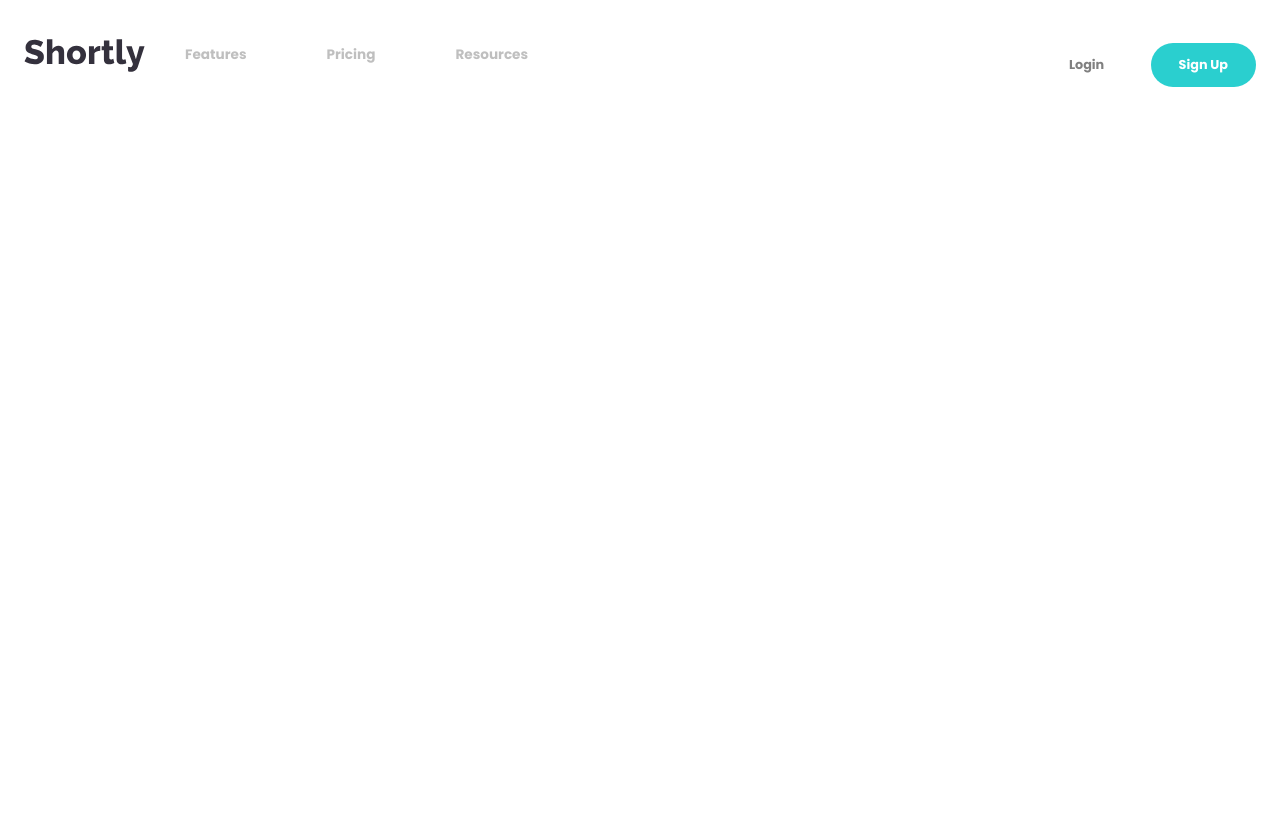
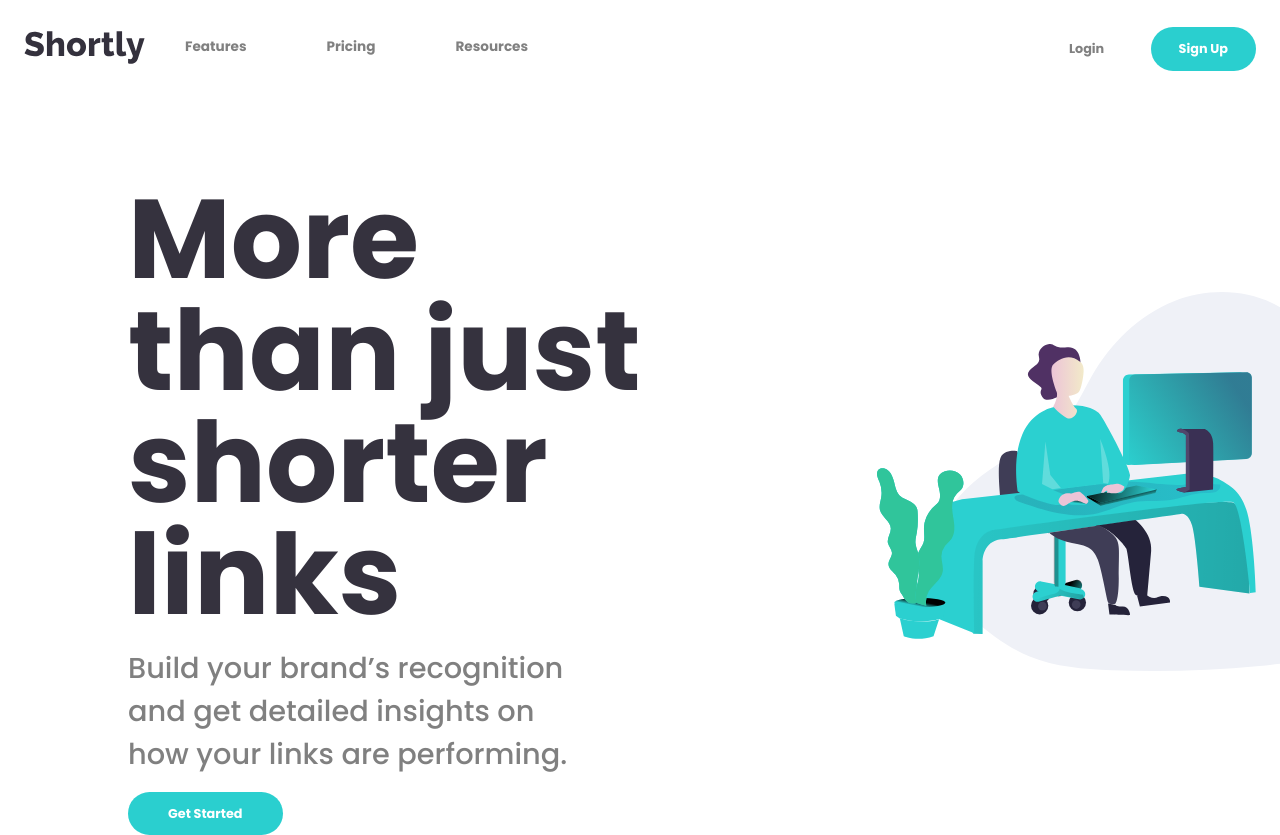
Before and after one commit to AlbertoIJS/url_shortener, a React (Create React App) app: page / in a window 1280 px wide. Before the commit the page ends 800 px from the top, so only its background shows below. Built offline with nearby package versions, Linux system fonts and the light colour scheme; what react-lines-ellipsis would draw is missing.

Commit message:
Fix margin in nav bar, finish hero styles for mobile

```diff
--- a/src/App.css
+++ b/src/App.css
@@ -4,7 +4,6 @@
   box-sizing: border-box;
 }
 
-#root header,
-main {
+header {
   margin: 1.5rem;
 }
--- a/src/App.js
+++ b/src/App.js
@@ -12,8 +12,8 @@ const App = () => {
   return (
     <>
       <Header />
-      {/* <Hero />
-      <Details />
+      <Hero />
+      {/*<Details />
       <Cta />
       <Footer /> */}
     </>
--- a/src/components/header/header.component.jsx
+++ b/src/components/header/header.component.jsx
@@ -15,27 +15,29 @@ import logo from '../../images/logo.svg';
 import CustomButton from '../custom-button/custom-button.component';
 
 const Header = () => {
-  const [click, setClick] = useState(false);
+  const [click, setClick] = useState(true);
   const dropDown = useRef();
-  const handleClick = (e) => {
+
+  const handleClick = () => {
+    setClick(!click);
+
     if (click) {
+      dropDown.current.style.display = 'block';
+    } else {
       dropDown.current.style.display = 'none';
-    } else {
-      dropDown.current.style.display = 'block';
     }
-    setClick(!click);
   };
   return (
-    <HeaderContainer>
+    <HeaderContainer >
       <Hamburger>
         <Logo src={logo} alt="Shortly logo" />
-        <Menu onClick={(e) => handleClick(e)}>
+        <Menu onClick={() => handleClick()}>
           <div></div>
           <div></div>
           <div></div>
         </Menu>
       </Hamburger>
-      <NavContainer ref={dropDown}>
+      <NavContainer ref={dropDown} >
         <ListContainer>
           <Section>
             <a href="#features">Features</a>
--- a/src/components/header/header.styles.js
+++ b/src/components/header/header.styles.js
@@ -56,6 +56,7 @@ export const NavContainer = styled.nav`
   justify-content: space-between;
   align-items: center;
   flex-direction: column;
+  display: none;
   li {
     margin-bottom: 1.3rem;
   }
@@ -65,6 +66,7 @@ export const NavContainer = styled.nav`
 
   @media screen and (min-width: 992px) {
     flex-direction: row;
+    display: flex;
     background-color: white;
     width: 100%;
     border-radius: unset;
@@ -74,7 +76,7 @@ export const NavContainer = styled.nav`
       margin: unset;
     }
     li > a {
-      color: hsl(0, 0%, 75%);
+      color: gray;
     }
   }
 `;
@@ -101,9 +103,8 @@ export const Section = styled.li`
   display: flex;
   font-weight: 700;
   a {
-    color: white;
     text-decoration: none;
-    color: hsl(0, 0%, 75%);
+    color:gray;
     @media screen and (min-width: 922px) {
       &:hover {
         color: hsl(255, 11%, 22%);
@@ -125,6 +126,7 @@ export const LoginAndSignUp = styled.div`
     color: white;
   }
   @media screen and (min-width: 922px) {
+    margin-top: 0;
     flex-direction: row;
     button:first-child {
       margin-right: 0.7rem;
--- a/src/components/hero/hero.component.jsx
+++ b/src/components/hero/hero.component.jsx
@@ -1,13 +1,18 @@
-import React from "react";
+import React from 'react';
 
-import { HeroContainer, TitleContainer, LeftSection } from "./hero.styles";
+import {
+  HeroContainer,
+  TitleContainer,
+  LeftSection,
+  HeroImg,
+} from './hero.styles';
 
-import { ReactComponent as HeroImage } from "../../images/illustration-working.svg";
+import heroImage from '../../images/illustration-working.svg';
 
-import CustomButton from "../custom-button/custom-button.component";
+import CustomButton from '../custom-button/custom-button.component';
 
 const Hero = () => (
-  <HeroContainer>
+  <HeroContainer >
     <LeftSection>
       <TitleContainer>More than just shorter links</TitleContainer>
       <p>
@@ -16,8 +21,13 @@ const Hero = () => (
       </p>
       <CustomButton>Get Started</CustomButton>
     </LeftSection>
-
-    <HeroImage />
+    <HeroImg>
+      <img
+        src={heroImage}
+        draggable="false"
+        alt="Person looking at a screen sitting on a chair"
+      />
+    </HeroImg>
   </HeroContainer>
 );
 
--- a/src/components/hero/hero.styles.js
+++ b/src/components/hero/hero.styles.js
@@ -1,28 +1,69 @@
-import styled from "styled-components";
+import styled from 'styled-components';
 
 export const HeroContainer = styled.main`
   display: flex;
-  margin-top: 5rem;
-  justify-content: space-between;
-  align-content: center;
-  text-align: left;
+  flex-direction: column-reverse;
+  align-items: center;
+  margin-top: 2rem;
+  text-align: center;
+  overflow-x:hidden;
+  @media screen and (min-width: 992px) {
+    justify-content: space-between;
+    flex-direction: row;
+    margin: 4rem 0 0 8rem;
+    align-content: center;
+    text-align: left;
+  }
 `;
 
 export const TitleContainer = styled.h1`
-  font-size: 4.5rem;
+  font-size: 2rem;
+  line-height: 3rem;
+  color: hsl(255, 11%, 22%);
+  @media screen and (min-width: 992px) {
+    font-size: 7rem;
+    line-height: 7rem;
+  }
 `;
 
 export const LeftSection = styled.div`
-  max-width: 40rem;
+  display: flex;
+  flex-direction: column;
+  max-width: 50%;
+  margin-top: 2rem;
   * {
     margin-top: 1rem;
   }
-  h1 {
-    margin-top: 4rem;
-    color: hsl(255, 11%, 22%);
+
+  button {
+    align-self: center;
+    padding: 0.8rem 2.5rem;
+
+  @media screen and (min-width: 992px) {
+    align-self: flex-start;
+  }
   }
 
   p {
-    color: hsl(0, 0%, 75%);
+    color: gray;
+    font-size: 1.8rem;
+    max-width: 80%;
   }
 `;
+
+export const HeroImg = styled.div`
+  width: 30rem;
+  img {
+  margin-left: 20%;
+  width: 100%;
+  }
+
+  @media screen and (min-width:992px) {
+    width: 50%;
+    margin-right: 0;
+    img {
+      position: relative;
+      left: 10%;
+    }
+  }
+`;
```
